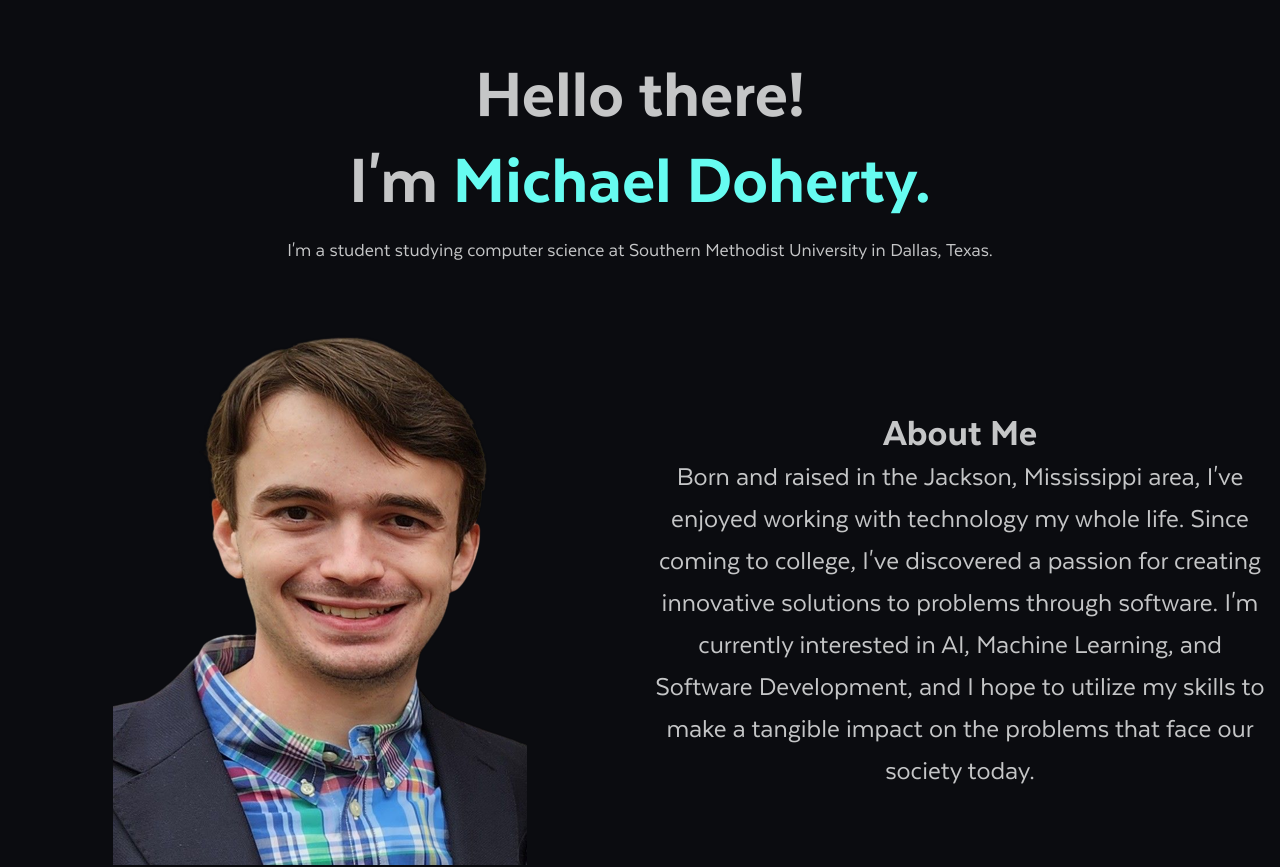
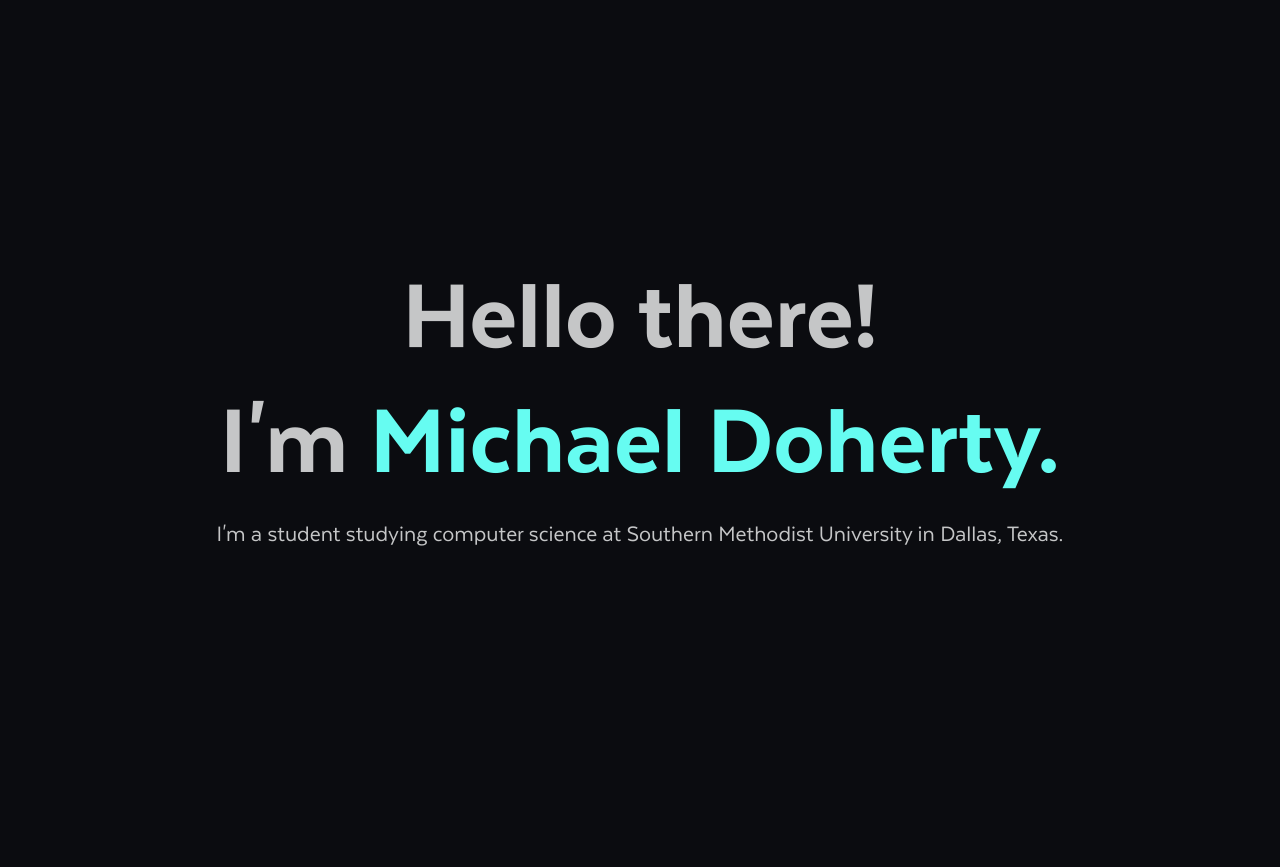
Before and after one commit to Mikecamdo/PersonalWebsite, a React (Create React App) app in the folder website/: page / in a window 1280 px wide. Shown: the top 867 px of the page. Built offline with nearby package versions, Linux system fonts and the light colour scheme.

Commit message:
Full screen greeting
Make the home section (the greeting part) take up the whole screen upon initially entering the website. Also centered the content vertically

```diff
--- a/website/src/Home.jsx
+++ b/website/src/Home.jsx
@@ -4,23 +4,22 @@
 
 export const Home = () => {
     return <>
-        <Container fluid>
-            <Row className='align-items-center text-center mt-5'>
-                <Col className='display-2'>
-                    <Row>
-                        <Col className='header'>
+        <Container className='full-screen d-flex align-items-center'>
+            <Row className='align-items-center text-center mx-auto'>
+                <Col>
+                    <Row className='display-1'>
+                        <Col className='header greeting'>
                             Hello there! <br />
                             I'm <span className='header blue-text'>Michael Doherty.</span>
                         </Col>
                     </Row>
                     <Row className='text-center mt-3'>
-                        <Col className='fs-5'>
+                        <Col className='fs-4'>
                             I'm a student studying computer science at Southern Methodist University in Dallas, Texas.
                         </Col>
                     </Row>
                 </Col>
             </Row>
-
         </Container>
     </>
 }
--- a/website/src/index.css
+++ b/website/src/index.css
@@ -47,8 +47,16 @@
   font-family: 'TextaHeavy';
 }
 
+.greeting {
+  font-size: 130%;
+}
+
 .card-dimension {
   margin-left: 10%;
   margin-right: 10%;
   background-color: #0B0C10 !important;
 }
+
+.full-screen {
+  height: 100vh;
+}
```
